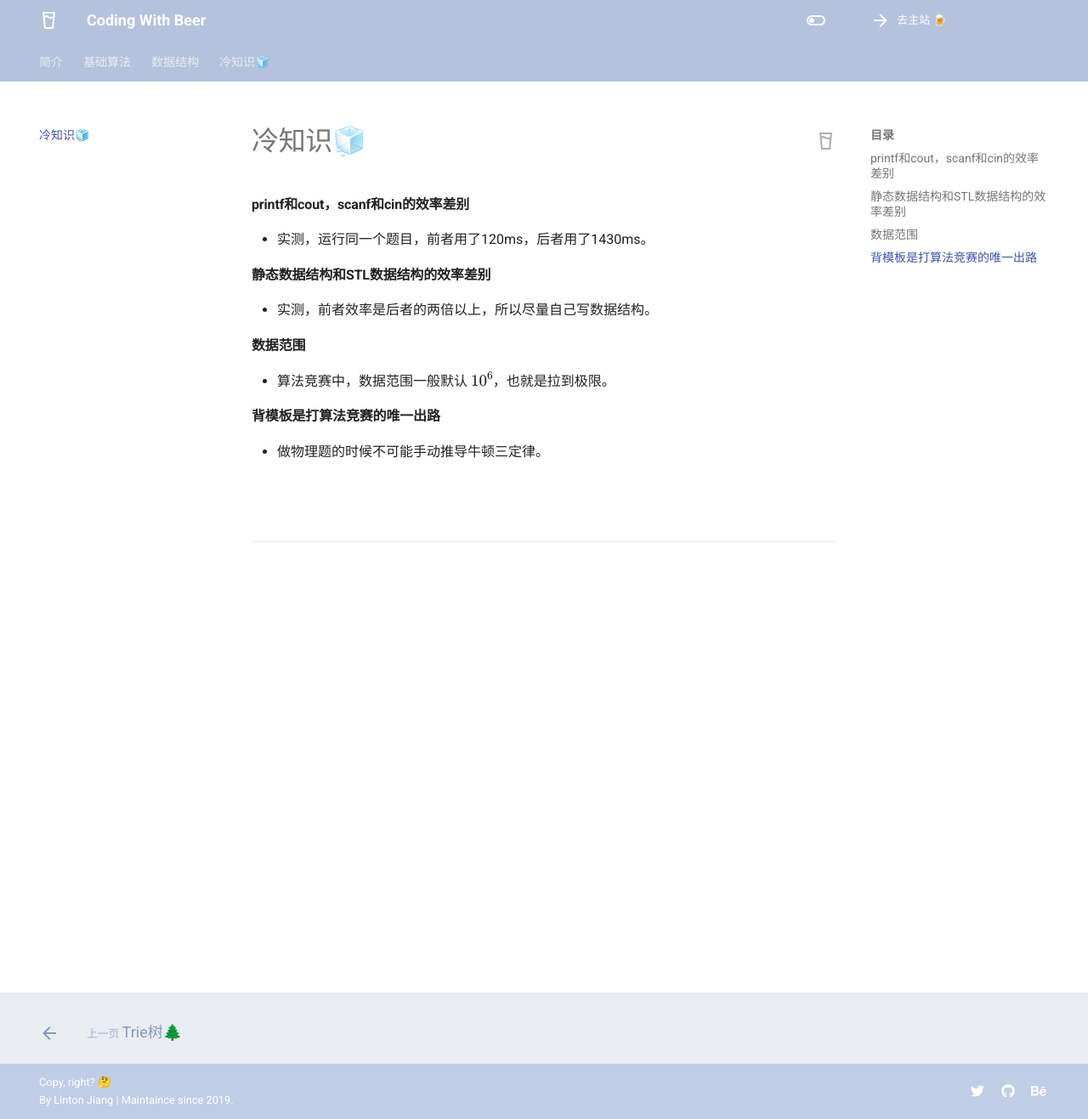
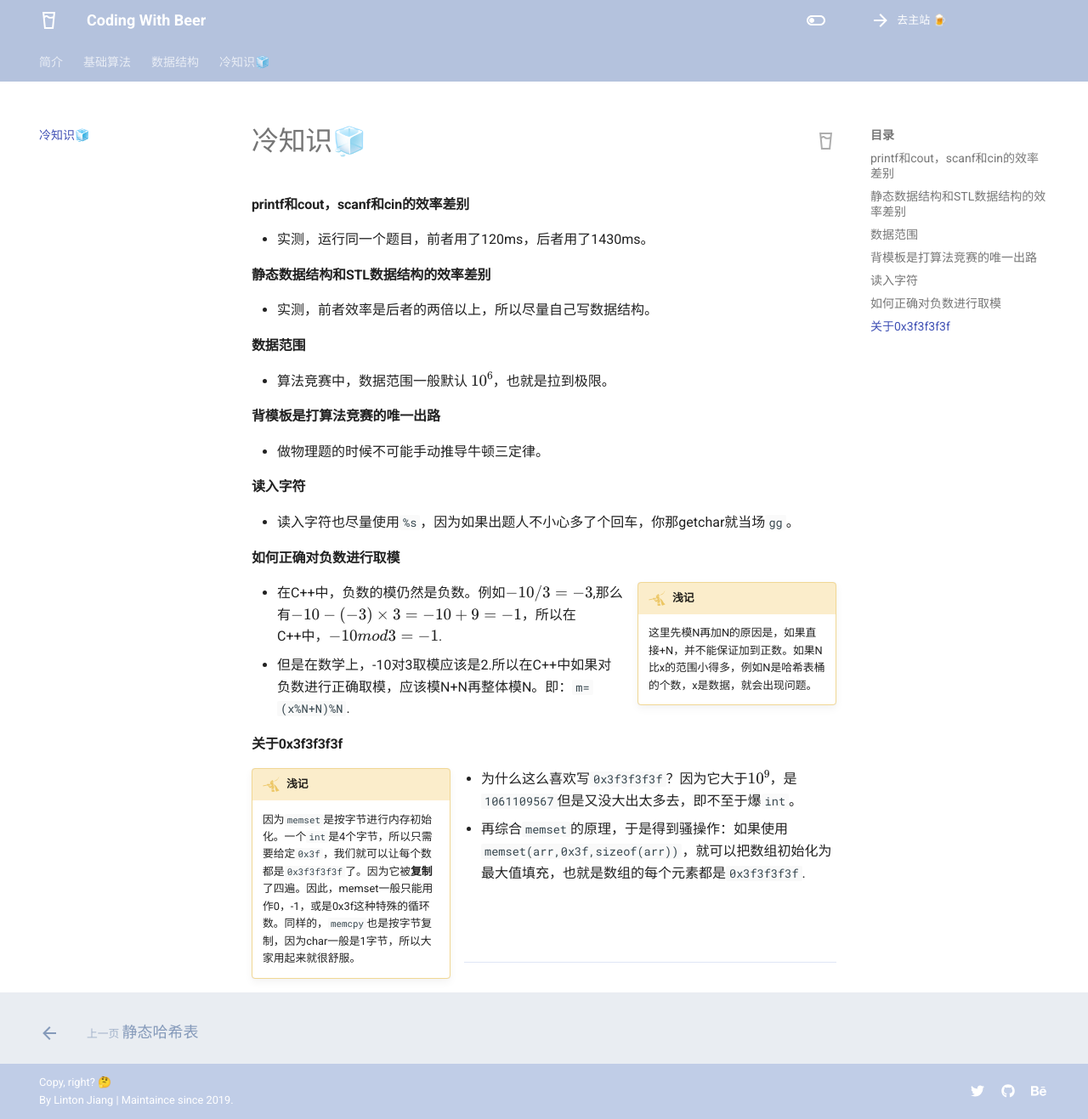
Before and after one commit to JustLinton/with-cupof-beer-v2, an MkDocs documentation site: the page built from docs/coding/cold-knowledge/index.md, in a window 1280 px wide and 1317 px high. Shown: the whole window at 85% size. Built offline with MkDocs 1.6.1 and Material for MkDocs 9.7.7, drawn with Linux system fonts in a browser that asks for light colours.

Commit message:
auto-commit

```diff
--- a/docs/coding/cold-knowledge/index.md
+++ b/docs/coding/cold-knowledge/index.md
@@ -11,3 +11,20 @@
 
 #### 背模板是打算法竞赛的唯一出路
 - 做物理题的时候不可能手动推导牛顿三定律。
+
+#### 读入字符
+- 读入字符也尽量使用`%s`，因为如果出题人不小心多了个回车，你那getchar就当场`gg`。
+
+#### 如何正确对负数进行取模
+!!! beer-tips inline end "浅记"
+    这里先模N再加N的原因是，如果直接+N，并不能保证加到正数。如果N比x的范围小得多，例如N是哈希表桶的个数，x是数据，就会出现问题。
+
+- 在C++中，负数的模仍然是负数。例如$-10/3=-3$,那么有$-10-(-3)\times 3=-10+9=-1$，所以在C++中，$-10 mod 3 =-1$.
+- 但是在数学上，-10对3取模应该是2.所以在C++中如果对负数进行正确取模，应该模N+N再整体模N。即：`m=(x%N+N)%N`.
+
+#### 关于0x3f3f3f3f
+!!! beer-tips inline "浅记"
+    因为`memset`是按字节进行内存初始化。一个`int`是4个字节，所以只需要给定`0x3f`，我们就可以让每个数都是`0x3f3f3f3f`了。因为它被**复制**了四遍。因此，memset一般只能用作0，-1，或是0x3f这种特殊的循环数。同样的，`memcpy`也是按字节复制，因为char一般是1字节，所以大家用起来就很舒服。
+
+- 为什么这么喜欢写`0x3f3f3f3f`？因为它大于$10^9$，是`1061109567`但是又没大出太多去，即不至于爆`int`。
+- 再综合`memset`的原理，于是得到骚操作：如果使用 `memset(arr,0x3f,sizeof(arr))`，就可以把数组初始化为最大值填充，也就是数组的每个元素都是`0x3f3f3f3f`.
--- a/mkdocs.yml
+++ b/mkdocs.yml
@@ -8,6 +8,7 @@ nav:
       - '字符串匹配':
         - 'coding/basics/string-matching/index.md'
         - 'KMP' : 'coding/basics/string-matching/kmp.md'
+        - '字符串哈希' : 'coding/basics/string-matching/string-hash.md'
       - '去重':
         - coding/basics/unique/index.md
         - 'vector的去重' : 'coding/basics/unique/unique-using-vector.md'
@@ -57,6 +58,15 @@ nav:
           - '单调队列': 'coding/data-structure/static-queue/mono-queue.md'
         - 'Trie树🌲':
           - coding/data-structure/trie/index.md
+        - '并查集':
+          - coding/data-structure/union-find/index.md
+          - '路径压缩': 'coding/data-structure/union-find/path-compress.md'
+          - '按秩合并': 'coding/data-structure/union-find/union-by-height.md'
+          - '元素计数': 'coding/data-structure/union-find/element-count.md'
+        - '静态堆':
+          - coding/data-structure/static-heap/index.md
+        - '静态哈希表':
+          - coding/data-structure/static-hash-table/index.md
     - '冷知识🧊':
       - coding/cold-knowledge/index.md
 
@@ -121,9 +131,9 @@ theme:
       toggle:
         icon: material/toggle-switch-off-outline
         name: Switch to dark mode
-    - scheme: default
-      primary: white
-      accent: blue
+    - scheme: slate
+      primary: black
+      # accent: red
       toggle:
         icon: material/toggle-switch
         name: Switch to light mode
```
Also changed, not shown: docs/coding/basics/string-matching/string-hash.md (added, +17 -0 lines), docs/coding/data-structure/static-hash-table/index.md (added, +83 -0 lines), docs/coding/data-structure/static-heap/index.md (added, +71 -0 lines), docs/coding/data-structure/union-find/element-count.md (added, +21 -0 lines), docs/coding/data-structure/union-find/index.md (added, +37 -0 lines), docs/coding/data-structure/union-find/path-compress.md (added, +16 -0 lines), docs/coding/data-structure/union-find/union-by-height.md (added, +5 -0 lines), docs/coding/.obsidian/plugins/recent-files-obsidian/data.json, 2 other files.
